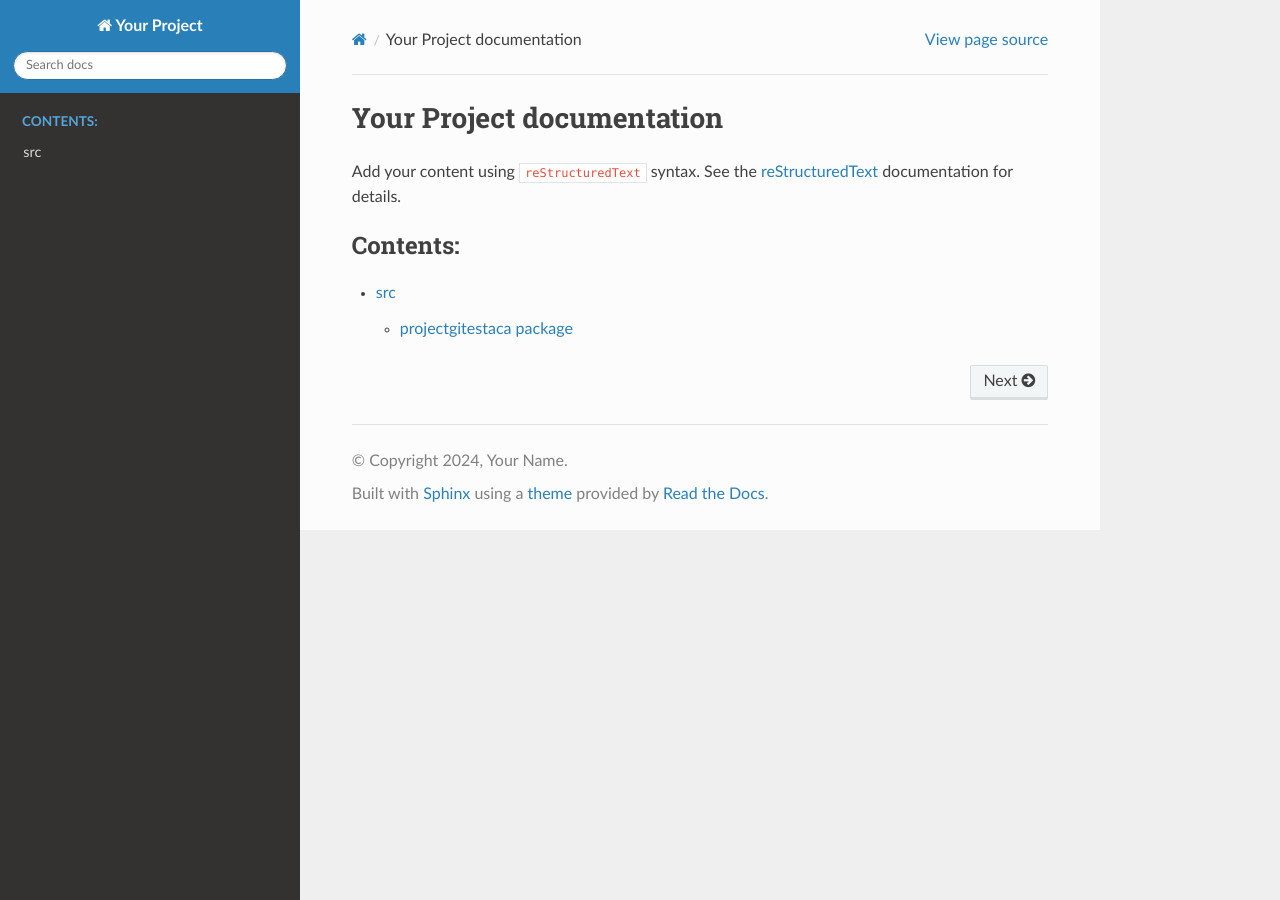
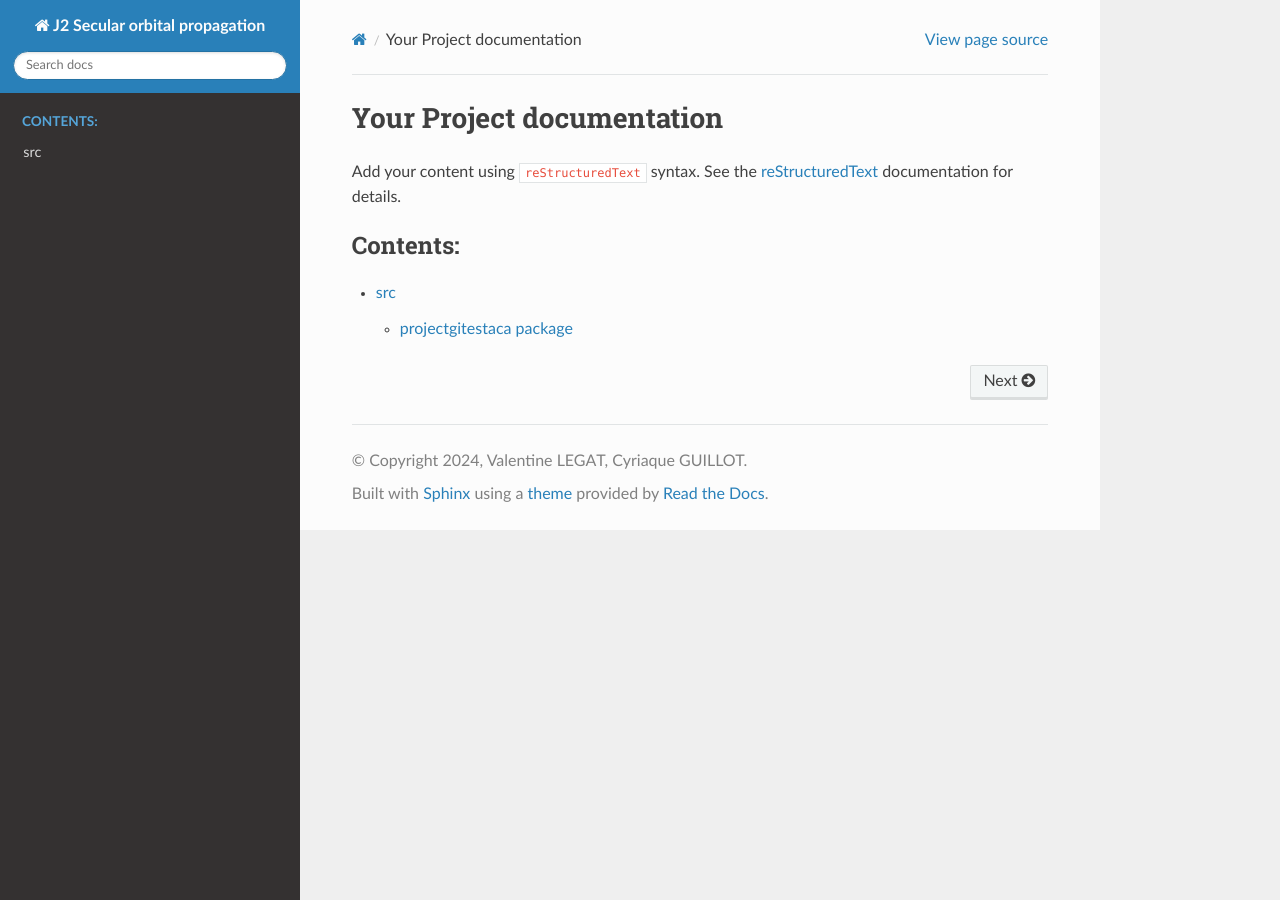
Before and after one commit to Cyg71/projectGitEstaca, a Sphinx documentation site: the page built from docs/index.rst, in a window 1280 px wide. Built offline with Sphinx 7.4.7 and the Read the Docs theme 3.1.0, drawn with Linux system fonts in a browser that asks for light colours.

Commit message:
Documentation comments updated

```diff
--- a/docs/conf.py
+++ b/docs/conf.py
@@ -6,9 +6,9 @@
 # -- Project information -----------------------------------------------------
 # https://www.sphinx-doc.org/en/master/usage/configuration.html#project-information
 
-project = 'Your Project'
-copyright = '2024, Your Name'
-author = 'Your Name'
+project = 'J2 Secular orbital propagation'
+copyright = '2024, Valentine LEGAT, Cyriaque GUILLOT'
+author = 'Valentine LEGAT, Cyriaque GUILLOT'
 release = '0.1'
 
 # -- General configuration ---------------------------------------------------
```
Also changed, not shown: 2 other files.
